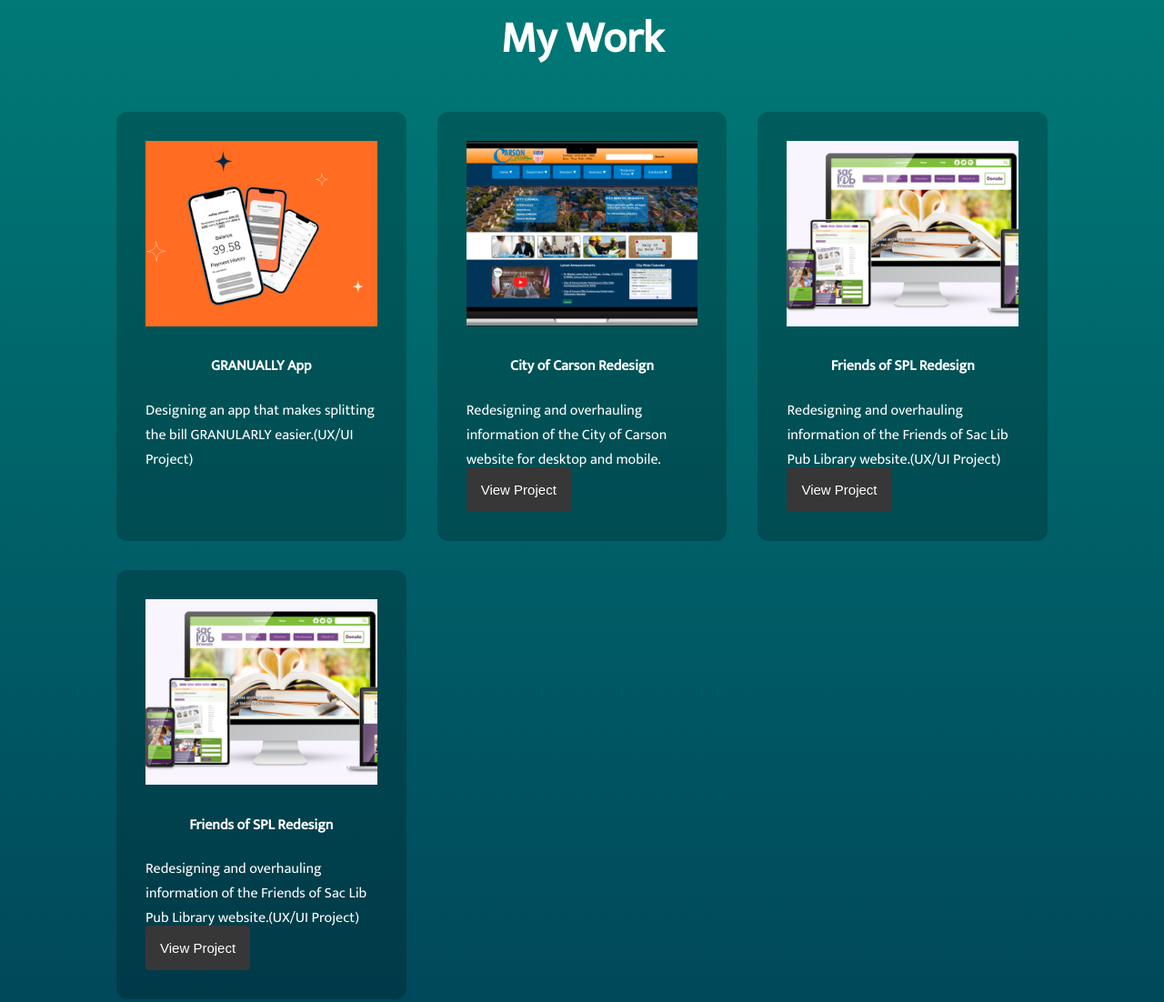
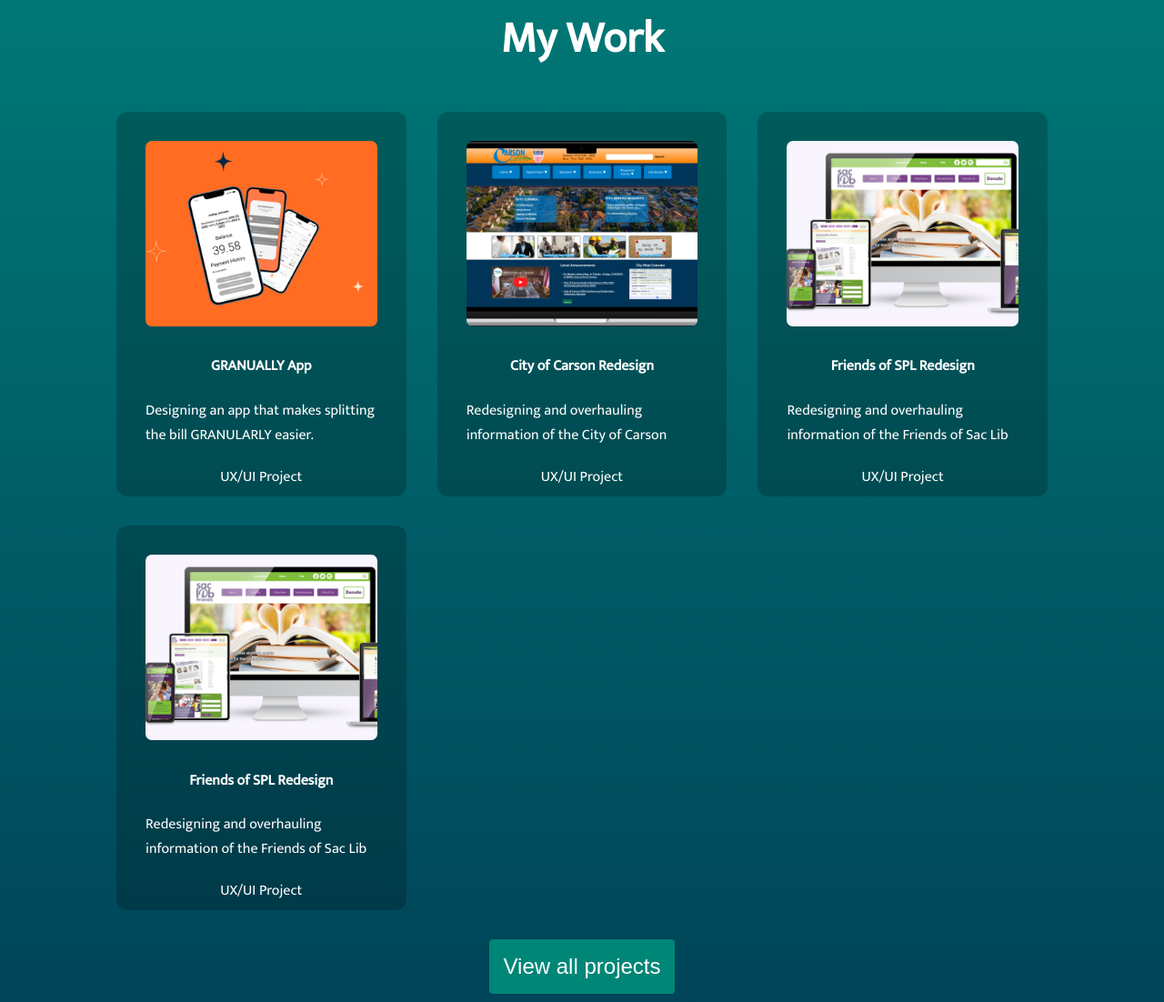
Before and after one commit to jush739/UX_UI_HW_19, a plain HTML site: page index.html in a window 1280 px wide. Shown: the part 2229-3331 px from the top of the page at 91% size. Drawn offline with nearby package versions, Linux system fonts and the light colour scheme; a web font is replaced by a local one.

Commit message:
what did he do?

```diff
--- a/CSS/style.css
+++ b/CSS/style.css
@@ -110,6 +110,7 @@
 
 .projectDescription {
   height: 60px;
+  overflow: hidden;
 }
 
 .viewAllProjects {
@@ -183,6 +184,8 @@
   border-radius: 12px;
   background-color: rgba(0, 0, 0, 0.2);
   padding: 2rem;
+  padding-bottom: 2rem;
+  position: relative;
   transition: background-color 0.2s;
   margin-bottom: 2rem;
 }
@@ -199,3 +202,26 @@
 .sectionHeader {
   font-size: 3rem;
 }
+
+.project_thumbnail {
+  border-radius: 7px;
+}
+
+.hide {
+  display: none;
+}
+
+.text-align-center {
+  text-align: center;
+}
+
+.projectContent {
+  /* margin-bottom: 2rem; */
+}
+
+.projectCardFooter {
+  width: 100%;
+  position: absolute;
+  bottom: 0.5rem;
+  left: 0;
+}
--- a/index.html
+++ b/index.html
@@ -90,66 +90,70 @@
               <div id="project_one" class="project">
                 <div class="projectImage">
                   <img
-                    class="project_one_thumbnail"
+                    class="project_thumbnail"
                     src="imagesjustin/project_one.png"
                   />
                 </div>
-                <div>
+                <div class="projectContent">
                   <h4 class="projectHeader">GRANUALLY App</h4>
                   <p class="projectDescription">
                     Designing an app that makes splitting the bill GRANULARLY
-                    easier.(UX/UI Project)
+                    easier.
                   </p>
-                  <!-- <button class="viewButton">View Project</button> -->
+                  <button class="viewButton hide">View Project</button>
                 </div>
+                <div class="projectCardFooter text-align-center">UX/UI Project</div>
               </div>
               <div id="project_two" class="project">
                 <div class="projectImage">
                   <img
-                    class="project_two_thumbnail"
+                    class="project_thumbnail"
                     src="imagesjustin/project_two.png"
                   />
                 </div>
-                <div>
+                <div class="projectContent">
                   <h4 class="projectHeader">City of Carson Redesign</h4>
                   <p class="projectDescription">
                     Redesigning and overhauling information of the City of Carson
-                      website for desktop and mobile.(UX/UI Project)
+                      website for desktop and mobile.
                   </p>
-                  <button class="viewButton">View Project</button>
+                  <button class="viewButton hide">View Project</button>
                 </div>
+                <div class="projectCardFooter text-align-center">UX/UI Project</div>
               </div>
               <div id="project_three" class="project">
                 <div class="projectImage">
                   <img
-                    class="project_three_thumbnail"
+                    class="project_thumbnail"
                     src="imagesjustin/project_three.png"
                   />
                 </div>
-                <div>
+                <div class="projectContent">
                   <h4 class="projectHeader">Friends of SPL Redesign</h4>
                   <p class="projectDescription">
                     Redesigning and overhauling information of the Friends of Sac
-                    Lib Pub Library website.(UX/UI Project)
+                    Lib Pub Library website.
                   </p>
-                  <button class="viewButton">View Project</button>
+                  <button class="viewButton hide">View Project</button>
                 </div>
+                <div class="projectCardFooter text-align-center">UX/UI Project</div>
               </div>
               <div id="project_four" class="project">
                 <div class="projectImage">
                   <img
-                    class="project_three_thumbnail"
+                    class="project_thumbnail"
                     src="imagesjustin/project_three.png"
                   />
                 </div>
-                <div>
+                <div class="projectContent">
                   <h4 class="projectHeader">Friends of SPL Redesign</h4>
                   <p class="projectDescription">
                     Redesigning and overhauling information of the Friends of Sac
-                    Lib Pub Library website.(UX/UI Project)
+                    Lib Pub Library website.
                   </p>
-                  <button class="viewButton">View Project</button>
+                  <button class="viewButton hide">View Project</button>
                 </div>
+                <div class="projectCardFooter text-align-center">UX/UI Project</div>
               </div>
             </div>
           <div>
```
